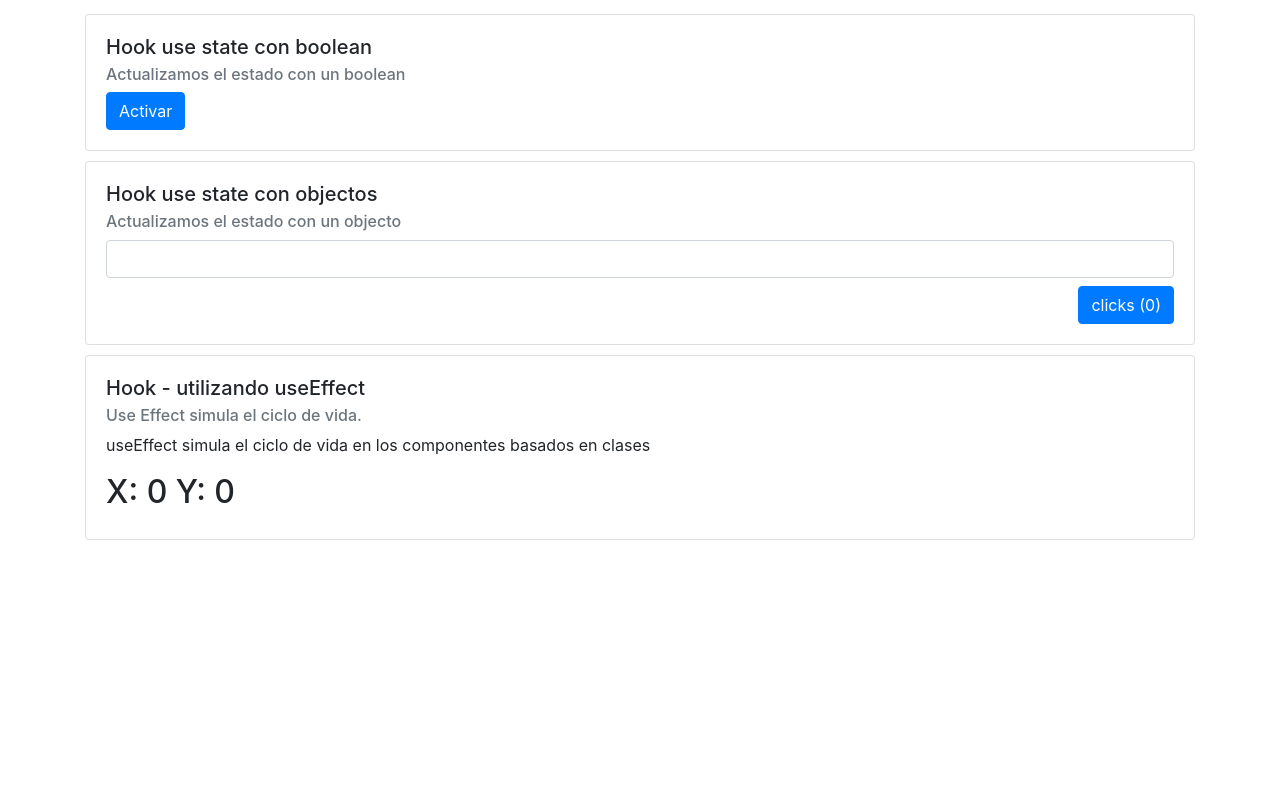
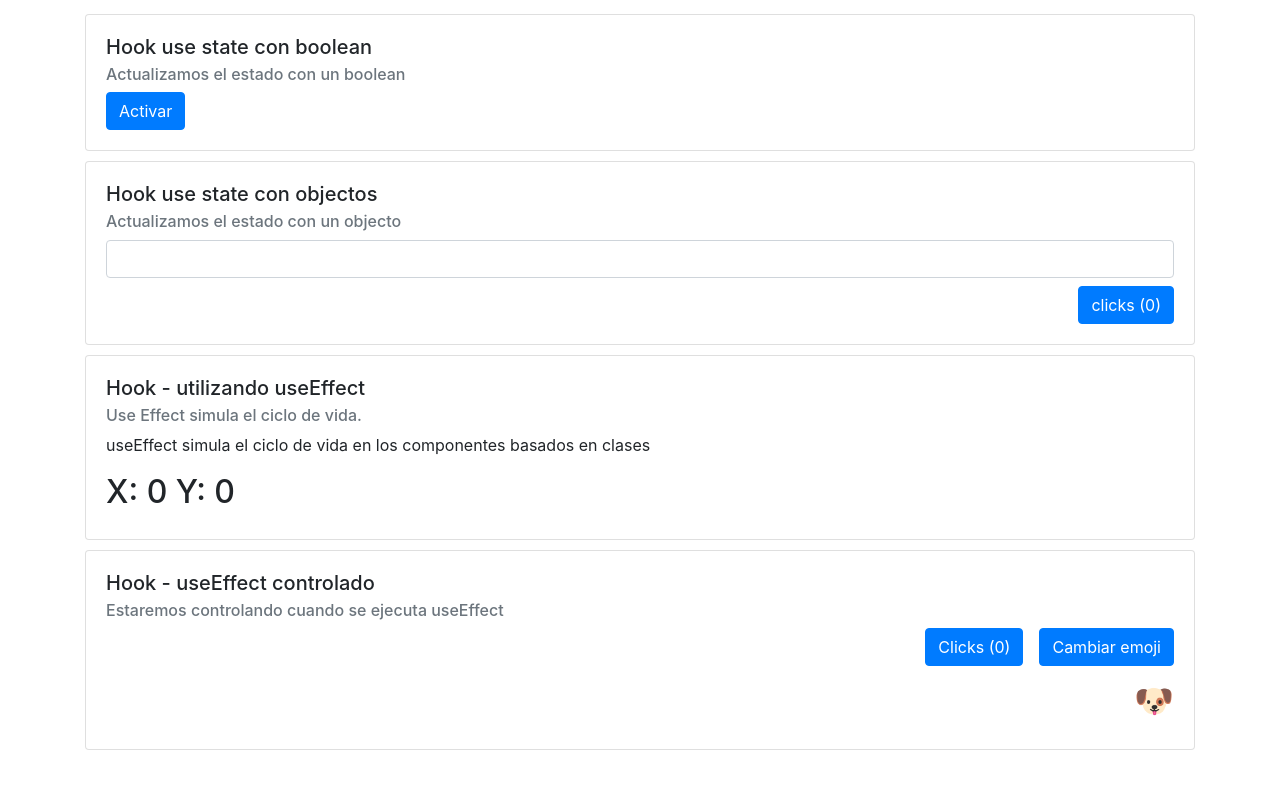
Before and after one commit to bider88/hooks-medium-react, a React (Create React App) app: page / in a window 1280 px wide. Shown: the part 450-1236 px from the top of the page. Before the commit the page ends 1000 px from the top, so only its background shows below. Built offline with nearby package versions, Linux system fonts and the light colour scheme.

Commit message:
control when useEffect is executed

```diff
--- a/src/App.js
+++ b/src/App.js
@@ -5,6 +5,7 @@ import Header from './components/commons/Navbar';
 import BooleanState from './components/BooleanState';
 import ObjectState from './components/ObjectState/ObjectState';
 import UseEffectHook from './components/UseEffectHook';
+import UseEffectControl from './components/UseEffectControl';
 
 const App = () => {
 
@@ -19,7 +20,7 @@ const App = () => {
   }
 
   return (
-    <div>
+    <div className="mb-5">
       <Header/>
       <div className="jumbotron bg-info text-white">
         <h1 className="display-4">Hooks en React</h1>
@@ -27,11 +28,12 @@ const App = () => {
         <hr className="my-4"/>
         <p>Se muestra como crear componentes funcionales, basados en funciones con todos los beneficios de las clases.</p>
       </div>
-      <div className="container">
+      <div className="container mb-5">
         <button className="btn btn-primary" onClick={addClicks}>Clicks ({ state.clicks })</button>
         <BooleanState/>
         <ObjectState/>
         <UseEffectHook/>
+        <UseEffectControl/>
       </div>
     </div>
   )
--- /dev/null
+++ b/src/components/UseEffectControl/UseEffectControl.js
@@ -0,0 +1,39 @@
+import React, { useState } from 'react';
+import { useEffect } from 'react';
+
+const UseEffectControl = () => {
+
+  const [ click, setClick ] = useState(0);
+  const [ emoji, setEmoji ] = useState('🐶');
+
+  useEffect(() => {
+    console.log('useEffect - se invoca la primera vez y cada vez que cambie el valor de la variable \'click\'');
+    console.log('%c--------------------------------------', 'color: green');
+  }, [ click ])
+
+  const handleClick = () => {
+    setClick(click + 1);
+  }
+
+  const toggleEmoji = () => {
+    setEmoji( emoji === '🐶' ? '🙈' : '🐶' )
+  }
+
+  return (
+    <div className="card">
+      <div className="card-body">
+        <h5 className="card-title">Hook - useEffect controlado</h5>
+        <h6 className="card-subtitle mb-2 text-muted">Estaremos controlando cuando se ejecuta useEffect</h6>
+        <div className="d-flex justify-content-end">
+          <button className="btn btn-primary mr-3" onClick={handleClick}>Clicks ({ click })</button>
+          <button className="btn btn-primary" onClick={toggleEmoji}>Cambiar emoji</button>
+        </div>
+        <div className="d-flex justify-content-end mt-3">
+          <h2>{ emoji }</h2>
+        </div>
+      </div>
+    </div>
+  )
+}
+
+export default UseEffectControl;
--- /dev/null
+++ b/src/components/UseEffectControl/index.js
@@ -0,0 +1 @@
+export { default } from './UseEffectControl';
```
